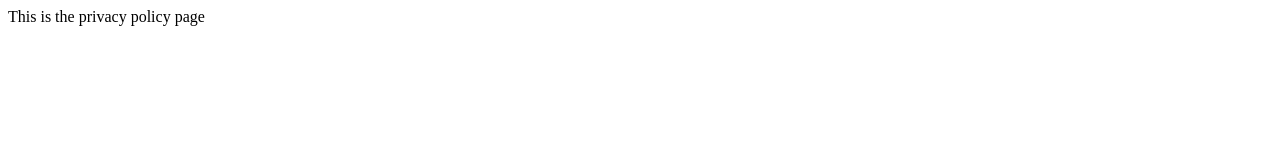
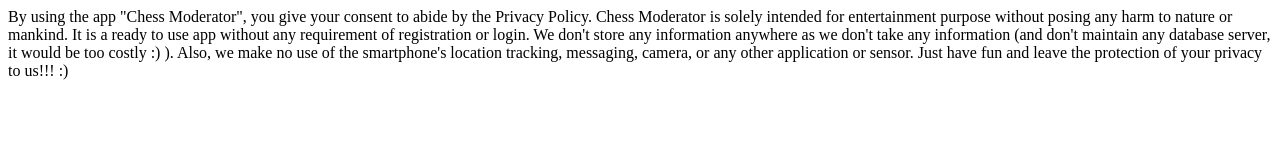
Before and after one commit to rohchakr/OldPortfolio, a plain HTML site: page ChessModeratorPrivacyPolicy.html in a window 1280 px wide. Drawn offline with Linux system fonts and the light colour scheme.

Commit message:
Update ChessModeratorPrivacyPolicy.html

```diff
--- a/ChessModeratorPrivacyPolicy.html
+++ b/ChessModeratorPrivacyPolicy.html
@@ -1,3 +1,3 @@
 <html>
-This is the privacy policy page
+By using the app "Chess Moderator", you give your consent to abide by the Privacy Policy. Chess Moderator is solely intended for entertainment purpose without posing any harm to nature or mankind. It is a ready to use app without any requirement of registration or login. We don't store any information anywhere as we don't take any information (and don't maintain any database server, it would be too costly :) ). Also, we make no use of the smartphone's location tracking, messaging, camera, or any other application or sensor. Just have fun and leave the protection of your privacy to us!!! :)
 </html>
```
